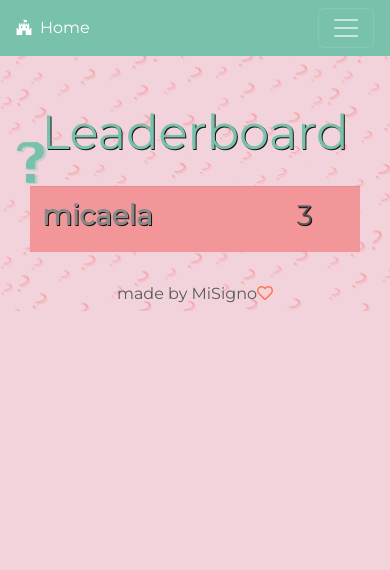
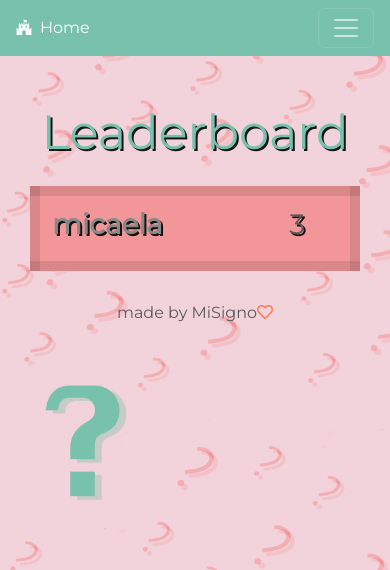
Before and after one commit to Code-Institute-Submissions/pythongameproject, a Flask app: page /leaderboard in a window 390 px wide. Shown: the top 570 px of the page. Run offline with Flask 2, Linux system fonts and the light colour scheme; data comes from the database, SQL or seed files in the repository; some libraries are stand-ins or nearby versions.

Commit message:
WIP adds css to table

```diff
--- a/static/styles.css
+++ b/static/styles.css
@@ -26,20 +26,15 @@
     line-height: 1.2;
 }
 
+h5 {
+    font-size: 1.2rem;
+}
+
 h6 {
     text-align: center;
 }
 
-/*----------------------------------------------------------------------TO DOS*/
-.alert-success, .alert-success>th, .alert-success>td {
-    background-color: #56CC9D;
-}
-
-.alert {
-    color: #56CC9D;
-}
-
-/*----------------------------------------------------------------------Navbar*/
+/*----------------------------------------------------------------------Body*/
 
 body {
     background-repeat: no-repeat;
@@ -51,7 +46,7 @@
 /*----------------------------------------------------------------------Navbar*/
 
 .navbar {
-    font-size: 20px;
+    font-size: 1rem;
     line-height: 30px;
 }
 
@@ -67,9 +62,12 @@
 
 /*-----------------------------------------------------------------Leaderboard*/
 
-.table-secondary {
+.table {
     background-color: #F3969A;
-    width: 30%;
+    border: 10px solid rgba(0,0,0,0.1);
+    margin-bottom: 0.75rem;
+    padding: 0.75rem;
+    vertical-align: top;
 }
 
 /*----------------------------------------------------------------------Footer*/
@@ -194,13 +192,13 @@
     background-image: url("/static/xlbackground.png");
     background-repeat: no-repeat;
     background-position: left;
-    background-attachment: local;
+    background-attachment: fixed;
     background-size: cover;
 }
 
 h1, h2, h3 {
     text-rendering: optimizeLegibility;
-    text-shadow: 1px 1px 0 rgba(0, 0, 0, 0.9);
+    text-shadow: 2px 2px 0 rgba(0, 0, 0, 0.9);
 }
 
 .display-3 {
```
